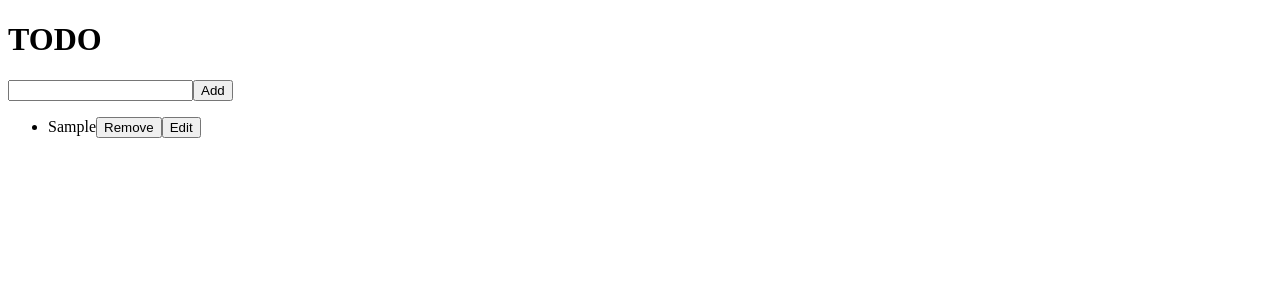
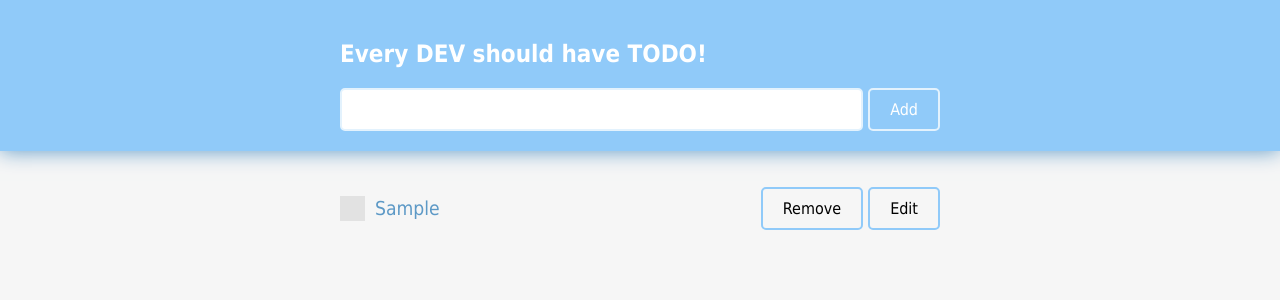
Before and after one commit to kozakdenys/the-best-todo-front-end, a Vue app: page / in a window 1280 px wide. Both pictures are taken after typing "Sample" into the empty fields and a click on the button "Add". Shown: the top 300 px of the page. Built offline with nearby package versions, Linux system fonts and the light colour scheme.

Commit message:
Add styles

```diff
--- a/config/webpack.common.config.js
+++ b/config/webpack.common.config.js
@@ -58,9 +58,6 @@ module.exports = {
         ]
     },
     resolve: {
-        extensions: [".ts", ".js", ".vue", ".json"],
-        alias: {
-            "vue$": "vue/dist/vue.esm.js"
-        }
+        extensions: [".vue", ".ts", ".js", ".css", ".json"]
     },
 };
--- a/src/app.css
+++ b/src/app.css
@@ -0,0 +1,51 @@
+html, body {
+    font-family: Tahoma, Verdana, sans-serif;
+    margin: 0;
+    height: 100%;
+}
+
+button {
+    color: inherit;
+    background-color: transparent;
+    font: inherit;
+    padding: 10px 20px;
+    border-width: 2px;
+    border-radius: 5px;
+    border-style: solid;
+    border-color:  #90caf9;
+}
+
+.strikethrough {
+    text-decoration: line-through;
+}
+
+.main {
+    background-color: #f6f6f6;
+    min-height: 100%;
+}
+
+.container {
+    display: flex;
+    justify-content: center;
+}
+
+.row {
+    width: 600px;
+    padding: 20px;
+}
+
+@media only screen and (max-width: 640px) {
+    .row {
+        width: calc(100% - 40px);
+    }
+}
+
+.header {
+    background-color: #90caf9;
+    color: #ffffff;
+    box-shadow: 0 0 20px #5d99c6
+}
+
+.validation-error {
+    color: #b71c1c;
+}
--- a/src/app.vue
+++ b/src/app.vue
@@ -1,8 +1,26 @@
 <template>
-    <main>
-        <h1>TODO</h1>
-        <TODOInput :submit="addItem" :validation="validation" id="task-form"></TODOInput>
-        <TODOList :items="items" :removeItem="removeItem" :editItem="editItem" :validation="validation"></TODOList>
+    <main class="main">
+        <section class="header container">
+            <div class="row">
+                <h1>Every DEV should have TODO!</h1>
+                <TODOInput
+                    class="input-form--header"
+                    :submit="addItem"
+                    :validation="validation"
+                    id="task-form"
+                ></TODOInput>
+            </div>
+        </section>
+        <section class="list container">
+            <div class="row">
+                <TODOList
+                    :items="items"
+                    :removeItem="removeItem"
+                    :editItem="editItem"
+                    :validation="validation"
+                ></TODOList>
+            </div>
+        </section>
     </main>
 </template>
 
@@ -29,6 +47,7 @@ interface ComponentData {
 interface Item {
     key: number;
     value: string;
+    done: boolean;
 }
 
 export default Vue.extend({
@@ -54,7 +73,8 @@ export default Vue.extend({
         addItem: function(value: string): void {
             const item = {
                 value: value,
-                key: hashCode(value)
+                key: hashCode(value),
+                done: false
             };
             this.items.unshift(item);
         },
@@ -66,10 +86,7 @@ export default Vue.extend({
                 if (oldItem.key !== item.key) {
                     return oldItem;
                 } else {
-                    return {
-                        value: item.value,
-                        key: oldItem.key
-                    };
+                    return item;
                 }
             });
         }
--- /dev/null
+++ b/src/components/customCheckbox/customCheckbox.css
@@ -0,0 +1,67 @@
+/* Customize the label (the container) */
+.checkbox {
+    display: block;
+    position: relative;
+    padding-left: 35px;
+    margin-bottom: 25px;
+    cursor: pointer;
+    font-size: 22px;
+    -webkit-user-select: none;
+    -moz-user-select: none;
+    -ms-user-select: none;
+    user-select: none;
+}
+
+/* Hide the browser's default checkbox */
+.checkbox input {
+    position: absolute;
+    opacity: 0;
+    cursor: pointer;
+    height: 0;
+    width: 0;
+}
+
+/* Create a custom checkbox */
+.checkmark {
+    position: absolute;
+    top: 0;
+    left: 0;
+    height: 25px;
+    width: 25px;
+    background-color: #e2e2e2;
+}
+
+/* On mouse-over, add a grey background color */
+.checkbox:hover input ~ .checkmark {
+    background-color: #ccc;
+}
+
+/* When the checkbox is checked, add a blue background */
+.checkbox input:checked ~ .checkmark {
+    background-color: #5d99c6;
+}
+
+/* Create the checkmark/indicator (hidden when not checked) */
+.checkmark:after {
+    content: "";
+    position: absolute;
+    display: none;
+}
+
+/* Show the checkmark when checked */
+.checkbox input:checked ~ .checkmark:after {
+    display: block;
+}
+
+/* Style the checkmark/indicator */
+.checkbox .checkmark:after {
+    left: 9px;
+    top: 5px;
+    width: 5px;
+    height: 10px;
+    border: solid white;
+    border-width: 0 3px 3px 0;
+    -webkit-transform: rotate(45deg);
+    -ms-transform: rotate(45deg);
+    transform: rotate(45deg);
+}
--- /dev/null
+++ b/src/components/customCheckbox/customCheckbox.vue
@@ -0,0 +1,19 @@
+<template>
+    <label class="checkbox">
+        <input type="checkbox" v-bind="$props" @change="change" />
+        <span class="checkmark"></span>
+    </label>
+</template>
+
+<script lang="ts">
+import Vue from "vue";
+
+export default Vue.extend({
+    props: {
+        value: Boolean,
+        change: Function
+    }
+});
+</script>
+
+<style src="./customCheckbox.css"></style>
--- a/src/components/input/input.css
+++ b/src/components/input/input.css
@@ -0,0 +1,30 @@
+.input-form__input-container {
+    display: flex;
+}
+
+.input-form__input {
+    flex-grow: 1;
+    color: #5d99c6;
+    font: inherit;
+    padding: 10px 20px;
+    border-width: 2px;
+    border-style: solid;
+    border-color: #e3f2fd;
+    border-radius: 5px;
+}
+
+.input-form__validation {
+    padding-inline-start: 0;
+}
+
+.input-form__validation li{
+    display: block;
+}
+
+.input-form__button {
+    margin-left: 5px;
+}
+
+.input-form--header .input-form__button {
+    border-color: #e3f2fd;
+}
--- a/src/components/input/input.vue
+++ b/src/components/input/input.vue
@@ -1,8 +1,10 @@
 <template>
-    <form :id="id" @submit="onSubmit">
-        <input type="text" v-model="value" ref="input" />
-        <button type="submit">{{ buttonText }}</button>
-        <ul v-if="errors.length">
+    <form :id="id" @submit="onSubmit" class="input-form">
+        <div class="input-form__input-container">
+            <input type="text" v-model="value" ref="input" class="input-form__input" />
+            <button class="input-form__button" type="submit">{{ buttonText }}</button>
+        </div>
+        <ul v-if="errors.length" class="input-form__validation">
             <li :key="error" class="validation-error" v-for="error in errors">{{ error }}</li>
         </ul>
     </form>
--- a/src/components/item/item.css
+++ b/src/components/item/item.css
@@ -0,0 +1,16 @@
+.item {
+    display: flex;
+    align-items: center;
+}
+
+.item__text {
+    flex-grow: 1;
+    flex-shrink: 1;
+    word-break: break-word;
+    font-size: 1.2em;
+    color: #5d99c6;
+}
+
+.item__button--edit {
+    margin-left: 5px;
+}
--- a/src/components/item/item.vue
+++ b/src/components/item/item.vue
@@ -7,16 +7,18 @@
         :validation="validation"
         :id="`edit-task-form-${item.key}`"
     ></TODOInput>
-    <div v-else>
-        <span>{{ item.value }}</span>
-        <button @click="onRemoveClick">Remove</button>
-        <button @click="onEditClick">Edit</button>
+    <div v-else class="item">
+        <CustomCheckbox class="input__checkbox" :change="onCheck" :value="item.done" />
+        <span :class="`item__text ${item.done ? 'strikethrough' : ''}`">{{ item.value }}</span>
+        <button class="item__button item__button--remove" @click="onRemoveClick">Remove</button>
+        <button class="item__button item__button--edit" @click="onEditClick">Edit</button>
     </div>
 </template>
 
 <script lang="ts">
 import Vue from "vue";
 import input from "../input/input.vue";
+import CustomCheckbox from "../customCheckbox/customCheckbox.vue";
 
 interface ComponentData {
     editMode: boolean;
@@ -41,16 +43,23 @@ export default Vue.extend({
         onEditClick: function(): void {
             this.editMode = true;
         },
+        onCheck: function(): void {
+            this.edit({
+                ...this.item,
+                done: !this.item.done
+            });
+        },
         editItem: function(value: string): void {
             this.editMode = false;
             this.edit({
-                key: this.item.key,
-                value: value
+                ...this.item,
+                value
             });
         }
     },
     components: {
-        TODOInput: input
+        TODOInput: input,
+        CustomCheckbox
     }
 });
 </script>
--- a/src/components/list/list.css
+++ b/src/components/list/list.css
@@ -0,0 +1,11 @@
+
+.list {
+    padding-inline-start: 0;
+    width: 100%;
+}
+
+.list li{
+    display: block;
+    margin-top: 16px;
+    margin-bottom: 16px;
+}
--- a/src/components/list/list.vue
+++ b/src/components/list/list.vue
@@ -1,5 +1,5 @@
 <template>
-    <ul>
+    <ul class="list">
         <li v-for="item in items" :key="item.key">
             <TODOItem :item="item" :edit="editItem" :remove="removeItem" :validation="validation" />
         </li>
--- a/src/index.html
+++ b/src/index.html
@@ -2,6 +2,7 @@
 <html lang="en">
 <head>
     <meta charset="UTF-8">
+    <meta name="viewport" content="width=device-width, initial-scale=1">
     <title>TODO</title>
 </head>
 <body>
```
Also changed, not shown: 1 other file (tests, documents, lock files or other folders).
